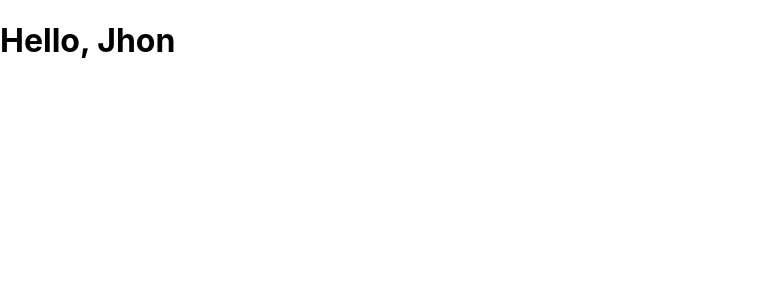
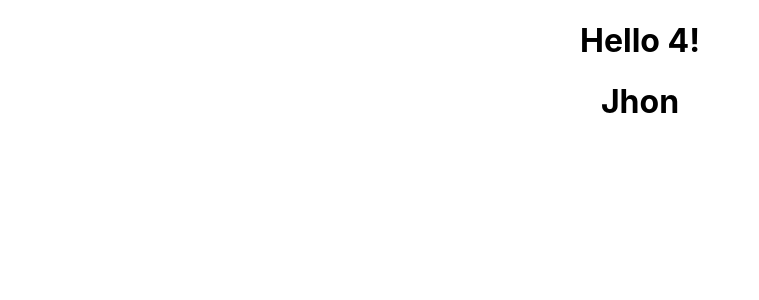
Before and after one commit to washopilot/react-crash-course-2022, a React (Create React App) app: page / in a window 1280 px wide. Shown: the top 300 px of the page, without its empty margins (0-759 px from the left). Built offline with nearby package versions, Linux system fonts and the light colour scheme.

Commit message:
wrap in jsx fragment

```diff
--- a/src/App.tsx
+++ b/src/App.tsx
@@ -3,11 +3,20 @@ import './App.css';
 
 const App = () => {
   const name = 'Jhon';
-  const isNameShowing = true;
 
   return (
-    <div>
-      <h1>Hello, {isNameShowing ? name : 'someone else'}</h1>
+    <div className="App">
+      <h1>Hello {2 + 2}! </h1>
+      {name ? (
+        <>
+          <h1>{name}</h1>
+        </>
+      ) : (
+        <>
+          <h1>test</h1>
+          <h2>There is no name</h2>
+        </>
+      )}
     </div>
   );
 };
```
